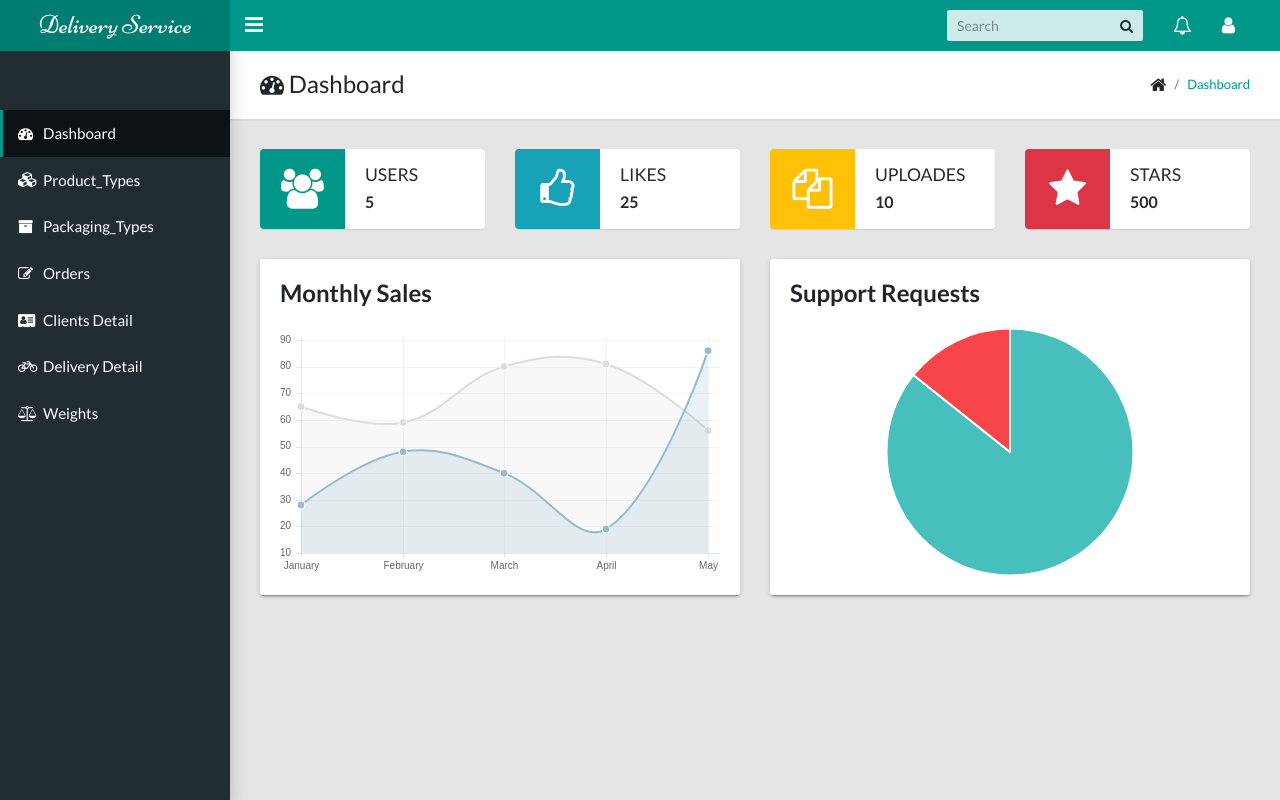
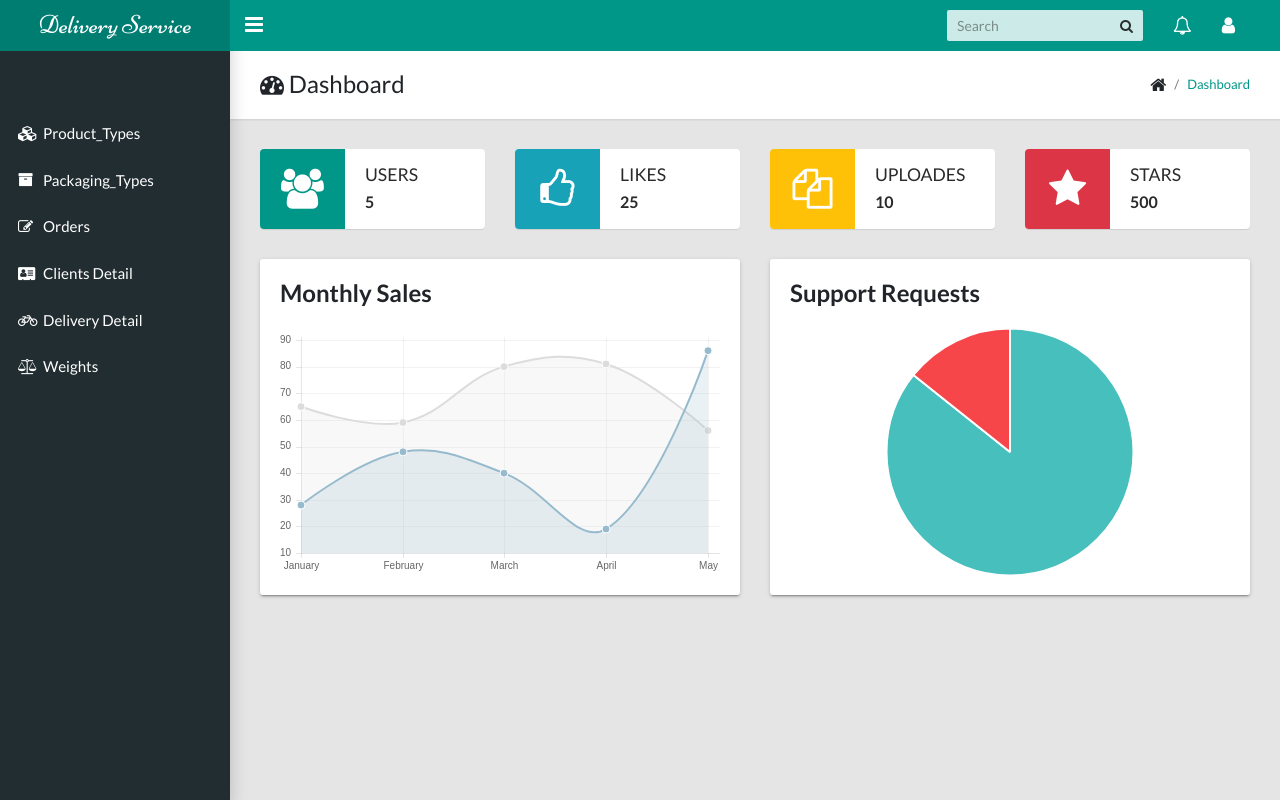
Before and after one commit to Kyaw-Bo-Bo-Aung/delivery-project, a Laravel app: page /dashboard in a window 1280 px wide. Run offline with Laravel 8, Linux system fonts and the light colour scheme; data that the repository does not hold is empty; parts of the project's set-up code (start-up, migrations or seed data) failed here and were passed over.

Commit message:
dashboard deleted

```diff
--- a/app/Http/Controllers/Auth/LoginController.php
+++ b/app/Http/Controllers/Auth/LoginController.php
@@ -45,7 +45,7 @@ class LoginController extends Controller
         // Check user role
         switch ($roles[0]) {
             case 'admin':
-                    return 'dashboard';
+                    return 'orders';
                 break;
             case 'client':
                     return 'main';
--- a/app/Http/Middleware/RedirectIfAuthenticated.php
+++ b/app/Http/Middleware/RedirectIfAuthenticated.php
@@ -25,7 +25,7 @@ class RedirectIfAuthenticated
             // Check user role
             switch ($roles[0]) {
                 case 'admin':
-                        return redirect()->route('dashboard');
+                        return redirect()->route('orders');
                     break;
                 case 'client':
                         return redirect()->route('main');
--- a/resources/views/backend-master.blade.php
+++ b/resources/views/backend-master.blade.php
@@ -103,7 +103,7 @@
         </div>
       </div>
       <ul class="app-menu">
-        <li><a class="app-menu__item {{ Request::is('dashboard') ? 'active' : '' }}" href="{{route('dashboardpage')}}"><i class="app-menu__icon fa fa-dashboard"></i><span class="app-menu__label">Dashboard</span></a></li>
+        {{-- <li><a class="app-menu__item {{ Request::is('dashboard') ? 'active' : '' }}" href="{{route('dashboardpage')}}"><i class="app-menu__icon fa fa-dashboard"></i><span class="app-menu__label">Dashboard</span></a></li> --}}
        {{--  <li class="treeview"><a class="app-menu__item" href="#" data-toggle="treeview"><i class="app-menu__icon fa fa-laptop"></i><span class="app-menu__label">UI Elements</span><i class="treeview-indicator fa fa-angle-right"></i></a>
           <ul class="treeview-menu">
             <li><a class="treeview-item" href="bootstrap-components.html"><i class="icon fa fa-circle-o"></i> Bootstrap Elements</a></li>
```
